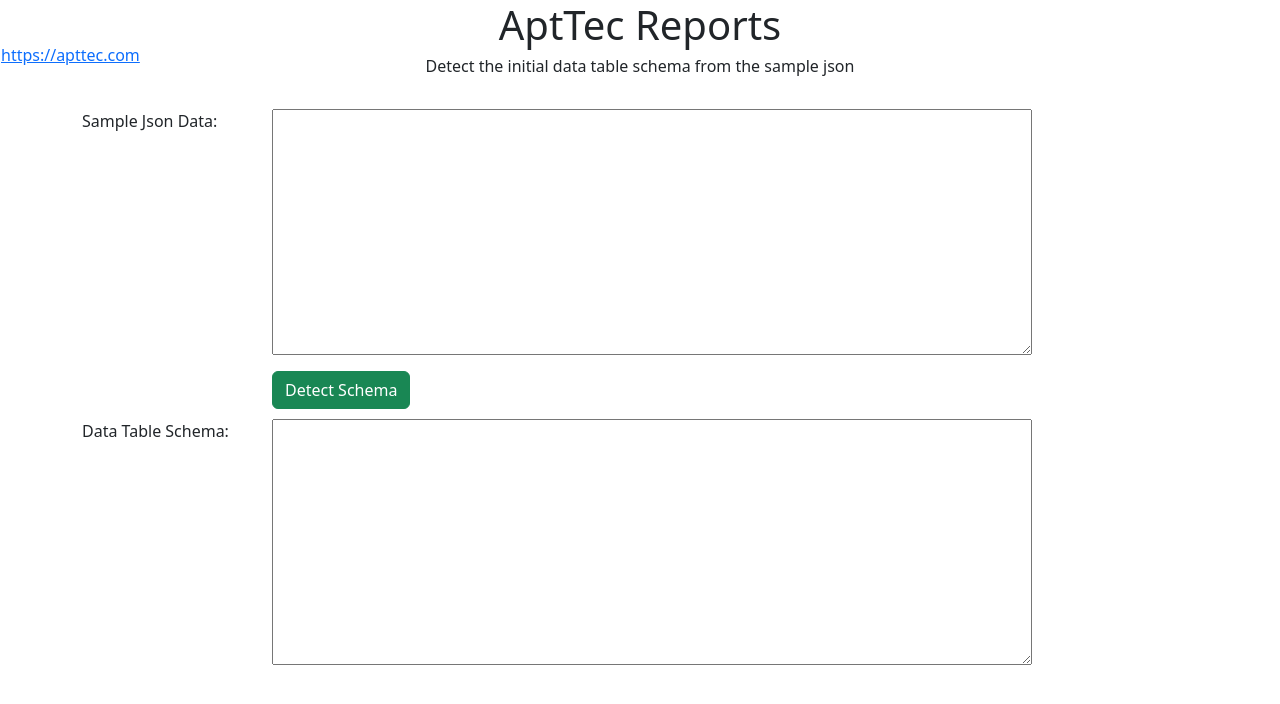
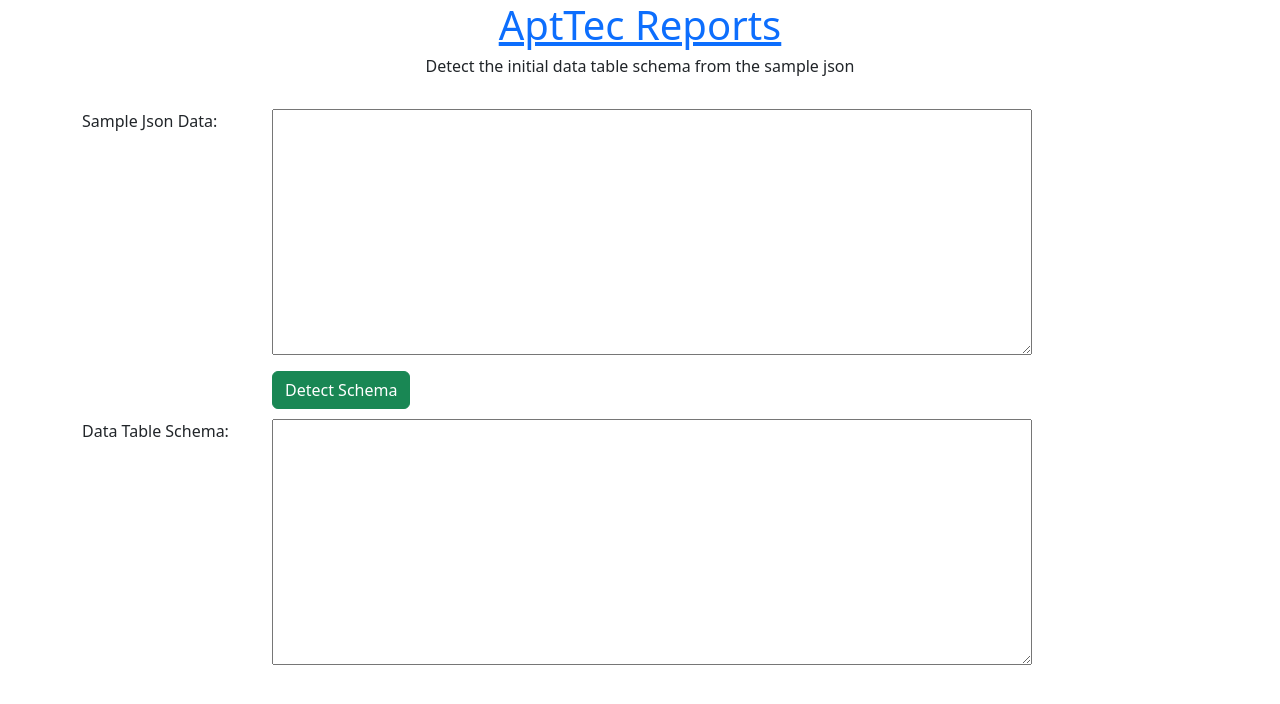
Before and after one commit to tmasabari/AptTecReports, a plain HTML site: page src/Preview/utils.html in a window 1280 px wide. Drawn offline with nearby package versions, Linux system fonts and the light colour scheme.

Commit message:
utils header tweak

```diff
--- a/src/Preview/utils.html
+++ b/src/Preview/utils.html
@@ -14,10 +14,9 @@
     <table style="border-collapse:collapse;width: 100%;">
         <tbody>
             <tr>
-                <td style="width: 20%;text-align:left;">
-                <a href="https://apttec.com">https://apttec.com</a>    </td>
+                <td style="width: 20%;text-align:left;"> </td>
                 <td style="width: 60%; text-align: center;">
-                    <strong><h1>AptTec Reports</h1><h6>Detect the initial data table schema from the sample json</h6><br></strong>
+                    <strong><h1><a href="https://apttec.com">AptTec Reports</a></h1><h6>Detect the initial data table schema from the sample json</h6><br></strong>
                 </td>
                 <td style="width: 20%;text-align:right;"></td>
             </tr>
```
